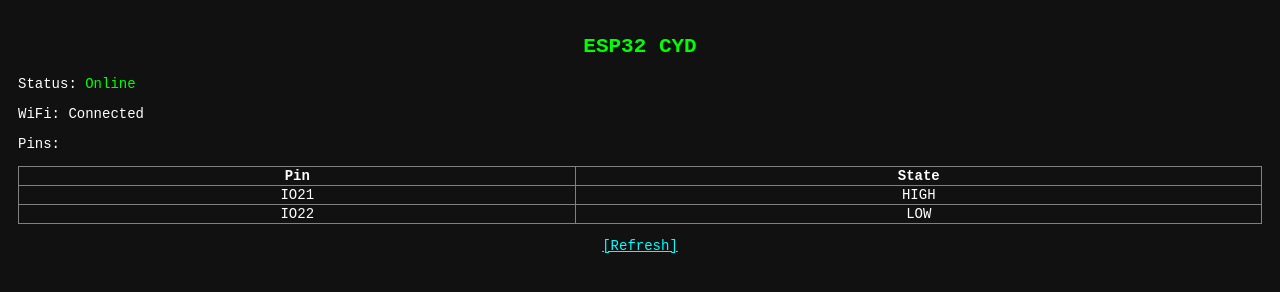
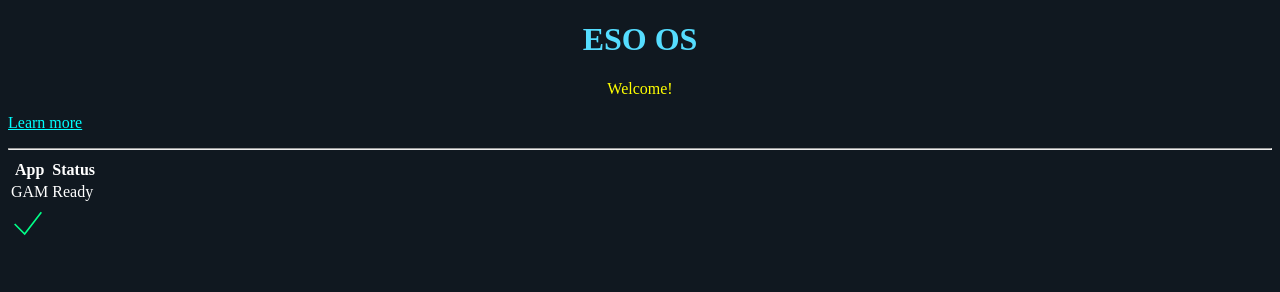
Before and after one commit to Eso-Net-Live/test, a plain HTML site: page index.html in a window 1280 px wide. Drawn offline with Linux system fonts and the light colour scheme.

Commit message:
Update index.html

```diff
--- a/index.html
+++ b/index.html
@@ -1,31 +1,25 @@
-<!DOCTYPE html>
+<!doctype html>
 <html>
-<body style="background: #111; color: #fff; font-family: monospace; font-size: 14px; padding: 10px;">
-
-    <h2 style="color: #0f0; text-align: center;">ESP32 CYD</h2>
-
-    <p>Status: <span style="color: #0f0;">Online</span></p>
-    <p>WiFi: Connected</p>
-
-    <p>Pins:</p>
-    <table border="1" style="width: 100%; border-collapse: collapse; text-align: center;">
-        <tr>
-            <th>Pin</th>
-            <th>State</th>
-        </tr>
-        <tr>
-            <td>IO21</td>
-            <td>HIGH</td>
-        </tr>
-        <tr>
-            <td>IO22</td>
-            <td>LOW</td>
-        </tr>
-    </table>
-
-    <p style="text-align: center;">
-        <a href="/" style="color: #0ff;">[Refresh]</a>
-    </p>
-
+<head>
+  <meta charset="utf-8">
+  <title>ESO mini page</title>
+  <style>
+    body { background-color: #101820; color: white; }
+    h1 { color: #55ddff; text-align: center; }
+    a { color: cyan; }
+  </style>
+</head>
+<body style="background-color:#101820;color:white">
+  <h1>ESO OS</h1>
+  <p style="color:yellow;text-align:center">Welcome!</p>
+  <p><a href="https://example.com">Learn more</a></p>
+  <hr>
+  <table>
+    <tr><th>App</th><th>Status</th></tr>
+    <tr><td>GAM</td><td>Ready</td></tr>
+  </table>
+  <svg viewBox="0 0 24 24" width="40" height="40" fill="none">
+    <path d="M4 12 L10 18 L20 5" stroke="#00ff88" />
+  </svg>
 </body>
 </html>
```
